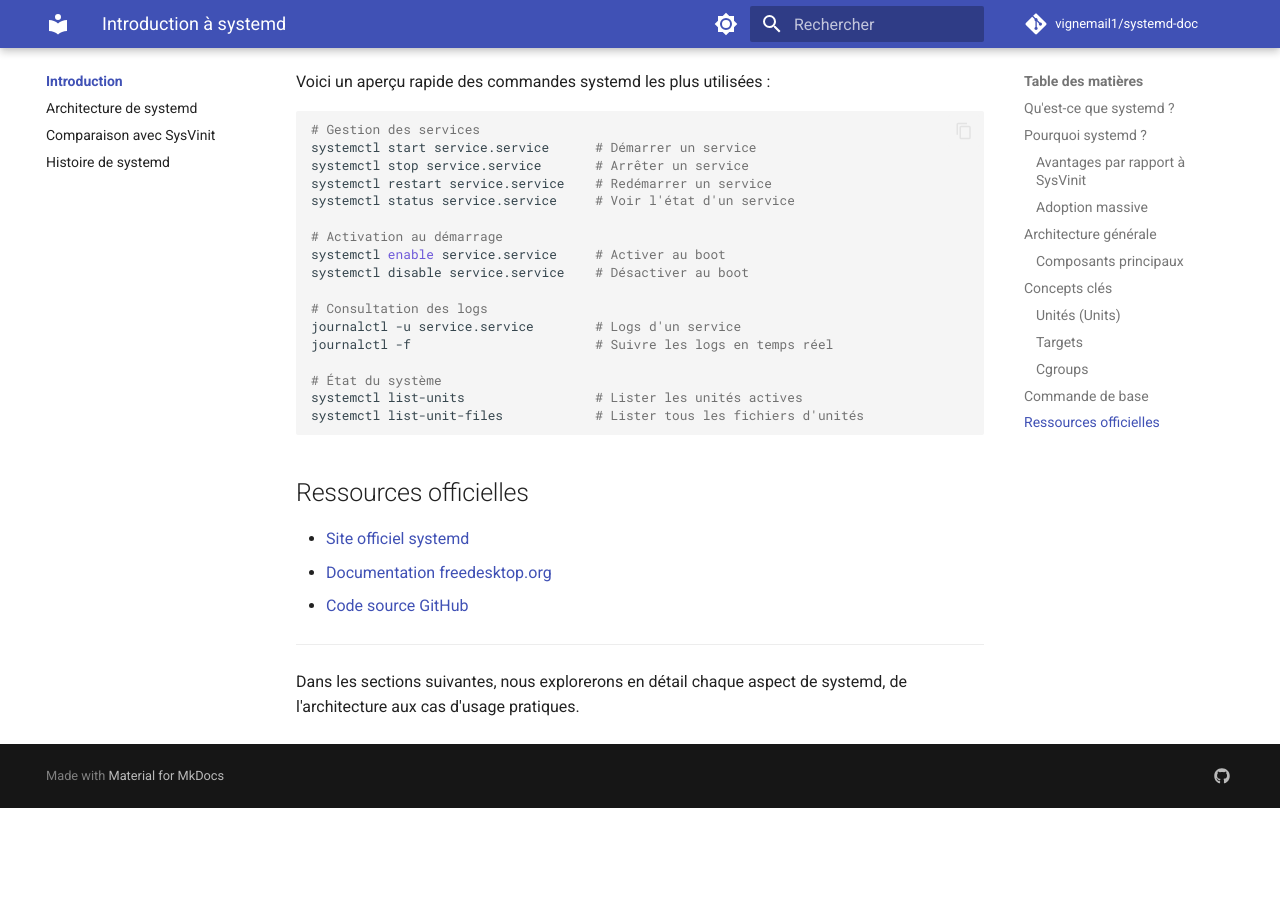
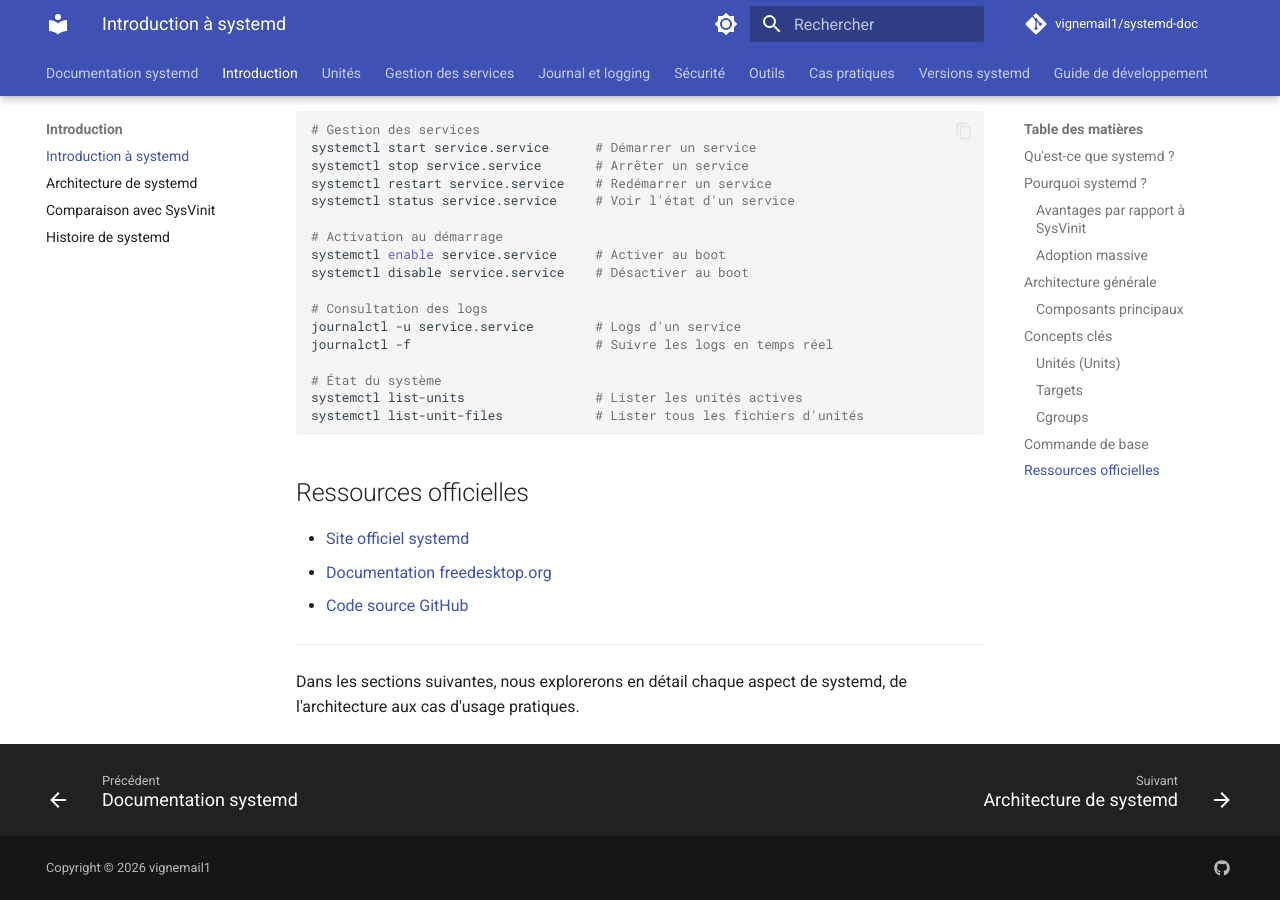
Before and after one commit to vignemail1/systemd-doc, an MkDocs documentation site: the page built from docs/introduction/index.md, in a window 1280 px wide and 900 px high, scrolled down 2999 px. Built offline with MkDocs 1.6.1 and Material for MkDocs 9.7.7, drawn with Linux system fonts in a browser that asks for light colours; comment, search, counter and statistics services are not loaded; before the commit the page ends 3807 px from its top, so only the background shows below that.

```diff
--- a/mkdocs.yml
+++ b/mkdocs.yml
@@ -1,84 +1,127 @@
 site_name: Documentation systemd
-site_description: Documentation complète sur systemd et son écosystème
+site_description: Documentation complète de systemd en français
 site_author: vignemail1
 site_url: https://vignemail1.github.io/systemd-doc/
 
 repo_name: vignemail1/systemd-doc
 repo_url: https://github.com/vignemail1/systemd-doc
-edit_uri: edit/main/docs/
 
 theme:
   name: material
   language: fr
   palette:
-    - scheme: default
+    # Light mode
+    - media: "(prefers-color-scheme: light)"
+      scheme: default
       primary: indigo
       accent: indigo
       toggle:
         icon: material/brightness-7
-        name: Mode sombre
-    - scheme: slate
+        name: Passer au mode sombre
+    # Dark mode
+    - media: "(prefers-color-scheme: dark)"
+      scheme: slate
       primary: indigo
       accent: indigo
       toggle:
         icon: material/brightness-4
-        name: Mode clair
-  font:
-    text: Roboto
-    code: Roboto Mono
+        name: Passer au mode clair
+
   features:
     - navigation.instant
+    - navigation.instant.progress
     - navigation.tracking
     - navigation.tabs
+    - navigation.tabs.sticky
     - navigation.sections
     - navigation.expand
-    - navigation.indexes
     - navigation.top
+    - navigation.footer
     - search.suggest
     - search.highlight
     - search.share
     - content.code.copy
     - content.code.annotate
-    - content.tabs.link
+    - toc.follow
+
+plugins:
+  - search:
+      lang: fr
+  - awesome-pages
+  - minify:
+      minify_html: true
+      minify_js: true
+      minify_css: true
+      htmlmin_opts:
+        remove_comments: true
+  - git-revision-date-localized:
+      enable_creation_date: true
+      type: datetime
+      fallback_to_build_date: true
 
 markdown_extensions:
+  # Support Graphviz
+  - inline_graphviz
+
+  # Python Markdown
+  - abbr
   - admonition
+  - attr_list
+  - def_list
+  - footnotes
+  - md_in_html
+  - tables
+  - toc:
+      permalink: true
+      toc_depth: 3
+
+  # PyMdown Extensions
+  - pymdownx.arithmatex:
+      generic: true
+  - pymdownx.betterem:
+      smart_enable: all
+  - pymdownx.caret
+  - pymdownx.mark
+  - pymdownx.tilde
+  - pymdownx.critic
   - pymdownx.details
-  - pymdownx.superfences
-  - pymdownx.tabbed:
-      alternate_style: true
+  - pymdownx.emoji:
+      emoji_index: !!python/name:material.extensions.emoji.twemoji
+      emoji_generator: !!python/name:material.extensions.emoji.to_svg
   - pymdownx.highlight:
       anchor_linenums: true
       line_spans: __span
       pygments_lang_class: true
   - pymdownx.inlinehilite
+  - pymdownx.keys
+  - pymdownx.magiclink:
+      repo_url_shorthand: true
+      user: vignemail1
+      repo: systemd-doc
+  - pymdownx.smartsymbols
   - pymdownx.snippets
-  - pymdownx.critic
-  - pymdownx.caret
-  - pymdownx.keys
-  - pymdownx.mark
-  - pymdownx.tilde
-  - pymdownx.emoji:
-      emoji_index: !!python/name:material.extensions.emoji.twemoji
-      emoji_generator: !!python/name:material.extensions.emoji.to_svg
-  - attr_list
-  - def_list
-  - tables
-  - footnotes
-  - md_in_html
-  - toc:
-      permalink: true
-      toc_depth: 3
-
-plugins:
-  - search:
-      lang: fr
-  - awesome-pages
+  - pymdownx.superfences:
+      custom_fences:
+        - name: mermaid
+          class: mermaid
+          format: !!python/name:pymdownx.superfences.fence_code_format
+  - pymdownx.tabbed:
+      alternate_style: true
+  - pymdownx.tasklist:
+      custom_checkbox: true
 
 extra:
   social:
     - icon: fontawesome/brands/github
-      link: https://github.com/vignemail1
+      link: https://github.com/vignemail1/systemd-doc
+
+  generator: false
 
 extra_css:
   - stylesheets/extra.css
+
+extra_javascript:
+  - javascripts/mathjax.js
+  - https://unpkg.com/mathjax@3/es5/tex-mml-chtml.js
+
+copyright: Copyright &copy; 2026 vignemail1
--- a/requirements.txt
+++ b/requirements.txt
@@ -13,3 +13,6 @@ pymdown-extensions>=10.7
 # Autres plugins utiles
 mkdocs-minify-plugin>=0.8.0
 mkdocs-git-revision-date-localized-plugin>=1.2.4
+
+# Support Graphviz
+markdown-inline-graphviz>=1.1
```
